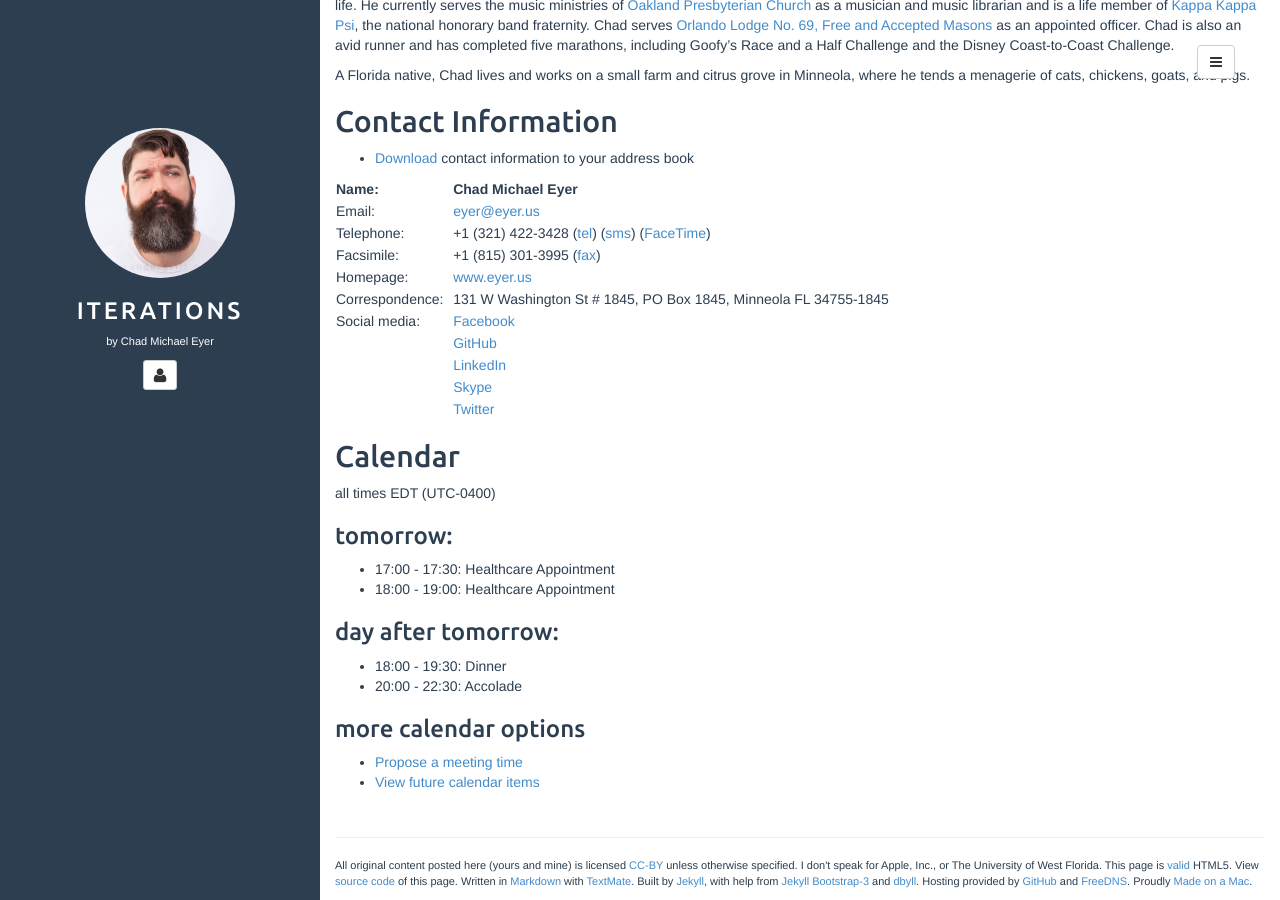
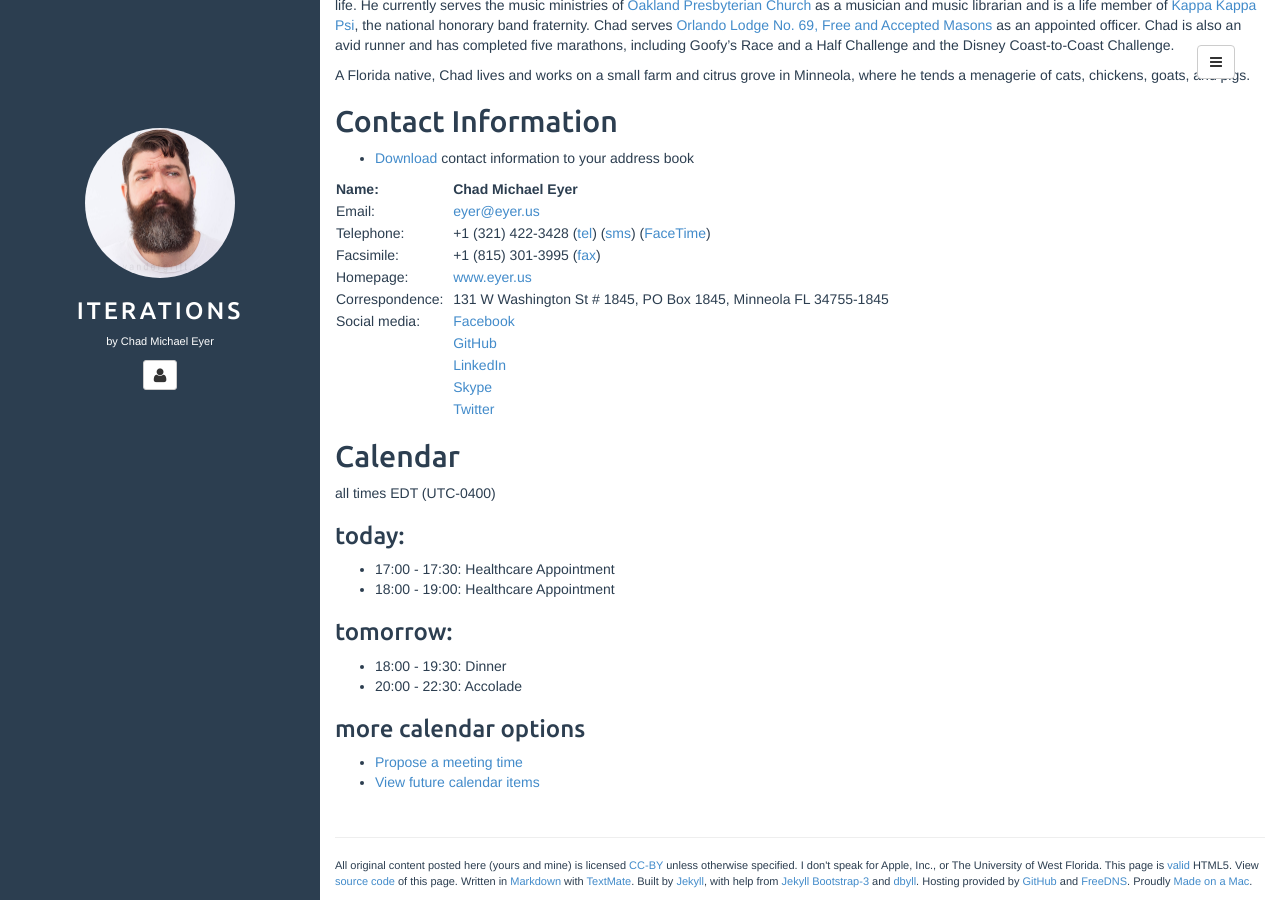
Before and after one commit to chadmichaeleyer/chadmichaeleyer.github.io, a Jekyll site: the page built from about.md, in a window 1280 px wide and 900 px high, scrolled down 994 px. Built offline with Jekyll 4.4.1, drawn with Linux system fonts in a browser that asks for light colours.

Commit message:
calendar update

```diff
--- a/calendar-year.markdown
+++ b/calendar-year.markdown
@@ -1417,3 +1417,7 @@ all times EDT (UTC-0400)
 
 * 07:00 - 21:30: AppleCare Advisor
 * 18:00 - 19:00: Healthcare Appointment
+
+### 2018-08-17 (Fri):
+
+* 07:00 - 21:30: AppleCare Advisor
--- a/calendar.markdown
+++ b/calendar.markdown
@@ -1,11 +1,11 @@
 all times EDT (UTC-0400)
 
-### tomorrow:
+### today:
 
 * 17:00 - 17:30: Healthcare Appointment
 * 18:00 - 19:00: Healthcare Appointment
 
-### day after tomorrow:
+### tomorrow:
 
 * 18:00 - 19:30: Dinner
 * 20:00 - 22:30: Accolade
```
